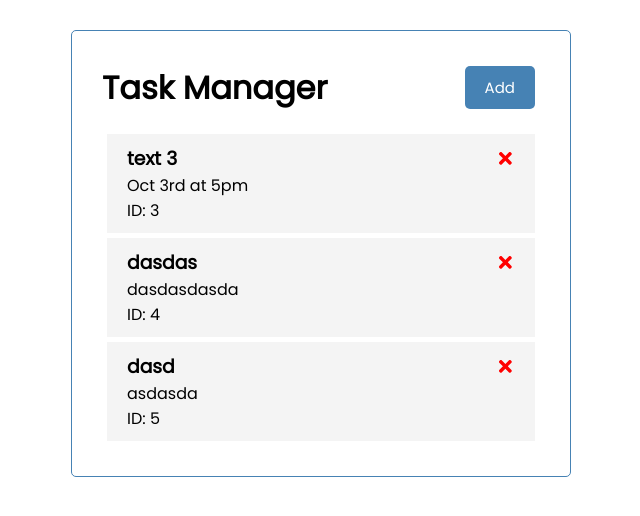
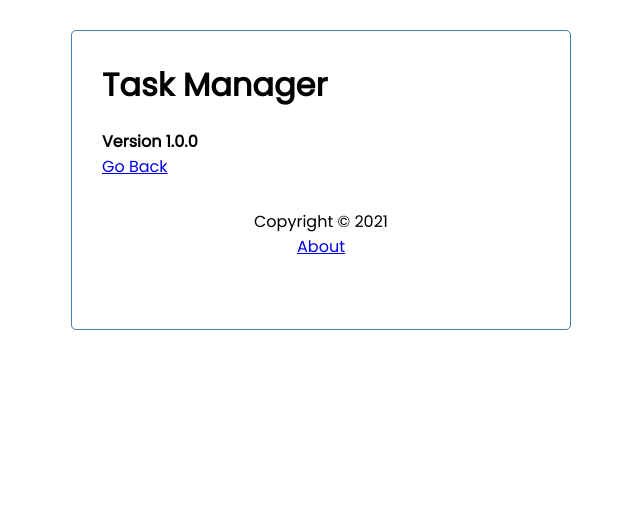
Before and after one commit to NDCsGitHub/TaskTracker-React, a React (Create React App) app: page /about in a window 1280 px wide. Shown: the top 516 px of the page, without its empty margins (319-959 px from the left). Built offline with nearby package versions, Linux system fonts and the light colour scheme; data requests are answered from the project's data file.

Commit message:
component footer added, router function added

```diff
--- a/db.json
+++ b/db.json
@@ -17,6 +17,12 @@
       "day": "asdasda",
       "reminder": false,
       "id": 5
+    },
+    {
+      "text": "dsadasd",
+      "day": "sadsadas",
+      "reminder": false,
+      "id": 6
     }
   ]
 }
--- a/package.json
+++ b/package.json
@@ -1,6 +1,6 @@
 {
   "name": "tasktracker-react",
-  "homepage":".",
+  "homepage": ".",
   "version": "0.1.0",
   "private": true,
   "dependencies": {
@@ -11,6 +11,7 @@
     "react": "^17.0.2",
     "react-dom": "^17.0.2",
     "react-icons": "^4.3.1",
+    "react-router-dom": "^5.3.0",
     "react-scripts": "4.0.3",
     "web-vitals": "^1.1.2"
   },
@@ -50,5 +51,4 @@
   "bugs": {
     "url": "https://github.com/NDCsGitHub/TaskTracker-React/issues"
   }
-
 }
--- a/src/App.js
+++ b/src/App.js
@@ -1,7 +1,10 @@
 import Header from './components/Header.js'
 import Tasks  from  './components/Tasks.js'
 import AddTask  from './components/AddTask'
+import Footer from './components/Footer.js'
+import About from './components/About.js'
 import {useState, useEffect} from 'react'
+import {BrowserRouter as Router, Route} from 'react-router-dom'
 
 function App() {
 
@@ -99,9 +102,16 @@
 
 
   return (
+    <Router>
     <div className="container">
 
       <Header onAdd={onAdd} showAddTask={showAddTask} />
+
+
+
+
+      <Route path ='/' exact render = {(props) => (
+        <>
 
         {showAddTask===true ?
           (<AddTask onAdd={addTask} />)
@@ -109,13 +119,20 @@
           null
         }
 
+
         {taskArray.length > 0  ?
         (<Tasks taskArrayProp={taskArray} onDeleteTask={deleteTask} onToggleReminder={toggleReminder} />)
         :
         ("Not Task")}
 
+        </>
+      )}/>
+
+      <Route path='/about' component = {About} />
+      <Footer />
 
     </div>
+    </Router>
   );
 }
 
--- /dev/null
+++ b/src/components/About.js
@@ -0,0 +1,14 @@
+import React from 'react'
+import {Link}  from 'react-router-dom'
+
+function About() {
+    return (
+        <div>
+            <h4>Version 1.0.0</h4>
+            <Link to="/">Go Back</Link>
+
+        </div>
+    )
+}
+
+export default About
--- /dev/null
+++ b/src/components/Footer.js
@@ -0,0 +1,14 @@
+import React from 'react'
+import {Link}  from 'react-router-dom'
+
+function Footer() {
+    return (
+        <footer>
+            <p>Copyright &copy; 2021</p>
+            <Link to="/about">About</Link>
+
+        </footer>
+    )
+}
+
+export default Footer
--- a/src/components/Header.js
+++ b/src/components/Header.js
@@ -1,18 +1,21 @@
 import PropTypes from 'prop-types'
 import  Button from './Button.js'
+import  {useLocation } from 'react-router-dom'
 
 function Header({title, onAdd, showAddTask}) {
 
+    const location =  useLocation()
 
     return (
         <header className='header'>
             <h1>{title}</h1>
-            <Button
+            {location.pathname === '/'  &&
+                <Button
                 onClick ={onAdd}
                 text={showAddTask===true? "Close":"Add"}
                 color = {showAddTask===true? "red":"steelblue" }
-            />
-
+                />
+            }
         </header>
     )
 }
```
Also changed, not shown: 1 other file (tests, documents, lock files or other folders). Lines whose indentation alone changed are shown as unchanged.
